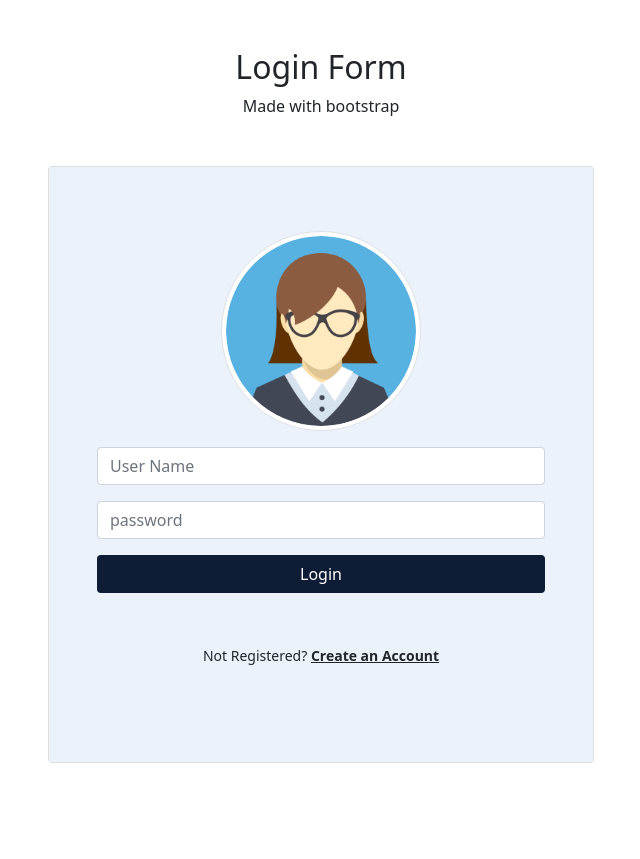
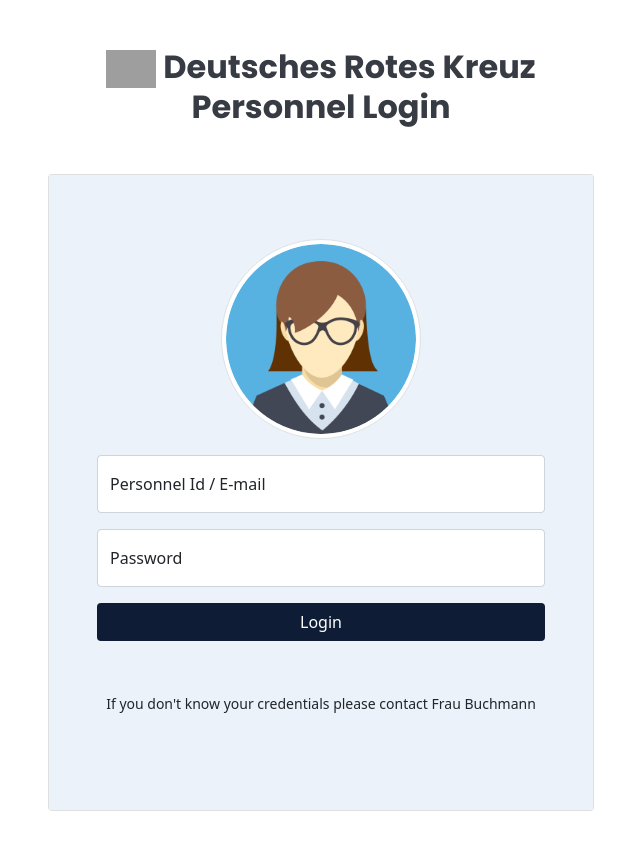
Before and after one commit to Lorenium/DRK-Kindergarten-Scheduler, a Flask app: page / in a window 1280 px wide. Shown: the whole page, without its empty margins (319-959 px from the left). Before the commit the page ends 763 px from the top, so only its background shows below. Run offline with Flask 2, Linux system fonts and the light colour scheme; grey boxes are pictures that could not be loaded.

Commit message:
changed login page style in html

```diff
--- a/templates/index.html
+++ b/templates/index.html
@@ -9,12 +9,15 @@
 {% block body %}
 
 
-
 <div class="container">
     <div class="row">
         <div class="col-md-6 offset-md-3">
-            <h2 class="text-center text-dark mt-5">Login Form</h2>
-            <div class="text-center mb-5 text-dark">Made with bootstrap</div>
+
+            <h2 class="text-center login-header mt-5">
+                <img src="{{ url_for('static', filename='img/drk_logo.png') }}"
+                class="img-fluid " width="50px"
+                alt="logo">
+                Deutsches Rotes Kreuz <br> Personnel Login</h2>
             <div class="card my-5">
 
                 <form class="card-body cardbody-color p-lg-5">
@@ -25,19 +28,19 @@
                             alt="profile">
                     </div>
 
-                    <div class="mb-3">
-                        <input type="text" class="form-control" id="Username" aria-describedby="emailHelp"
-                            placeholder="User Name">
+                    <div class="form-floating mb-3">
+                        <input type="text" class="form-control" id="username" aria-describedby="emailHelp"
+                            placeholder="Personnel Id / E-mail">
+                            <label for="username">Personnel Id / E-mail</label>
                     </div>
-                    <div class="mb-3">
-                        <input type="password" class="form-control" id="password" placeholder="password">
+                    <div class="form-floating mb-3">
+                        <input type="password" class="form-control" id="password" placeholder="Password">
+                        <label for="password">Password</label>
                     </div>
+
                     <div class="text-center"><button type="submit" class="btn btn-color px-5 mb-5 w-100">Login</button>
                     </div>
-                    <div id="emailHelp" class="form-text text-center mb-5 text-dark">Not
-                        Registered? <a href="#" class="text-dark fw-bold"> Create an
-                            Account</a>
-                    </div>
+                    <div id="emailHelp" class="form-text text-center mb-5 text-dark">If you don't know your credentials please contact Frau Buchmann</div>
                 </form>
             </div>
 
```
